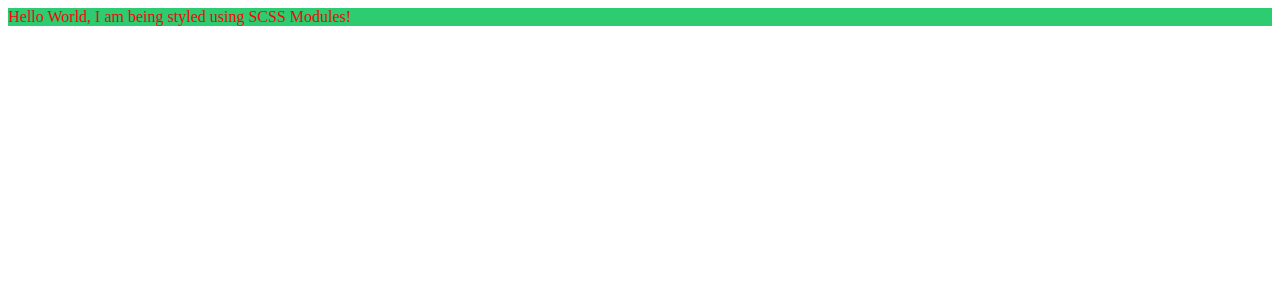
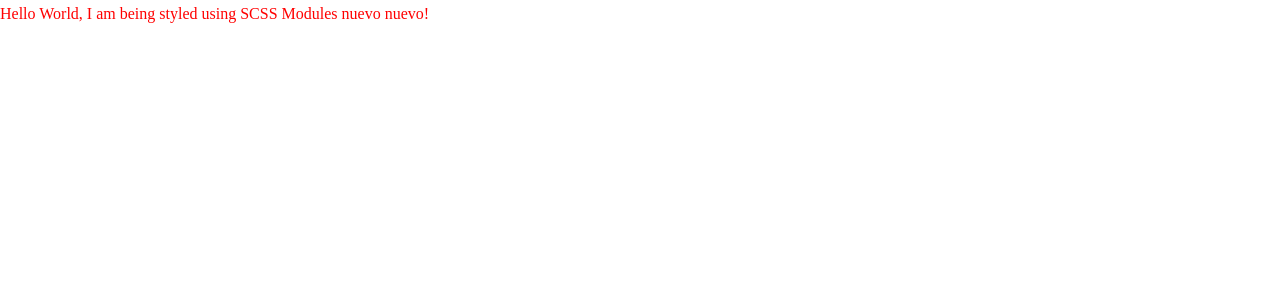
Before and after one commit to bregarulai/booking-nextjs, a Next.js app: page / in a window 1280 px wide. Shown: the top 300 px of the page. Built offline with nearby package versions, Linux system fonts and the light colour scheme.

Commit message:
first commit

```diff
--- /dev/null
+++ b/components/_hello.scss
@@ -0,0 +1,3 @@
+.hello {
+    color: red;
+}
--- a/components/hello-world.js
+++ b/components/hello-world.js
@@ -1,9 +1,7 @@
-import styles from './hello-world.module.scss'
-
 export default function HelloWorld() {
   return (
-    <div className={styles.hello}>
-      Hello World, I am being styled using SCSS Modules!
+    <div className='hello'>
+      Hello World, I am being styled using SCSS Modules nuevo nuevo!
     </div>
-  )
+  );
 }
--- a/components/hello-world.module.scss
+++ /dev/null
@@ -1,5 +0,0 @@
-$color: red;
-
-.hello {
-  color: $color;
-}
--- a/styles.scss
+++ b/styles.scss
@@ -1,5 +1,5 @@
-$backgroundColor: #2ecc71;
-
-.app {
-  background-color: $backgroundColor;
-}
+@import './components/hello';
+@import './styles/containers/home';
+@import './styles//base/base';
+@import './styles/abstract/variables';
+@import './styles//base/typography';
--- /dev/null
+++ b/styles/abstract/_variables.scss
@@ -0,0 +1,7 @@
+$color-white: #fff;
+$color-black: #000;
+
+$font-default: 1.6rem;
+$font-default-mobile: 2.2rem;
+
+$container-max-width: 1300px;
--- /dev/null
+++ b/styles/base/_base.scss
@@ -0,0 +1,37 @@
+*,
+*::after,
+*::before {
+    margin: 0;
+    padding: 0;
+    box-sizing: inherit;
+}
+
+html {
+    font-size: 50%;
+
+    @media screen and (min-width: 900px) {
+        font-size: 56.25%;
+    }
+
+    @media screen and (min-width: 1200px) {
+        font-size: 62.5%;
+    }
+}
+
+body {
+    box-sizing: border-box;
+}
+
+ul {
+    list-style: none;
+}
+
+a {
+    text-decoration: none;
+    display: inline-block;
+}
+
+img {
+    width: 100%;
+    display: block;
+}
--- /dev/null
+++ b/styles/base/_typography.scss
@@ -0,0 +1,6 @@
+body {
+    font-size: $font-default;
+    font-weight: 400;
+    line-height: 1.7;
+
+}
```
Also changed, not shown: styles/containers/_home.scss (added).
